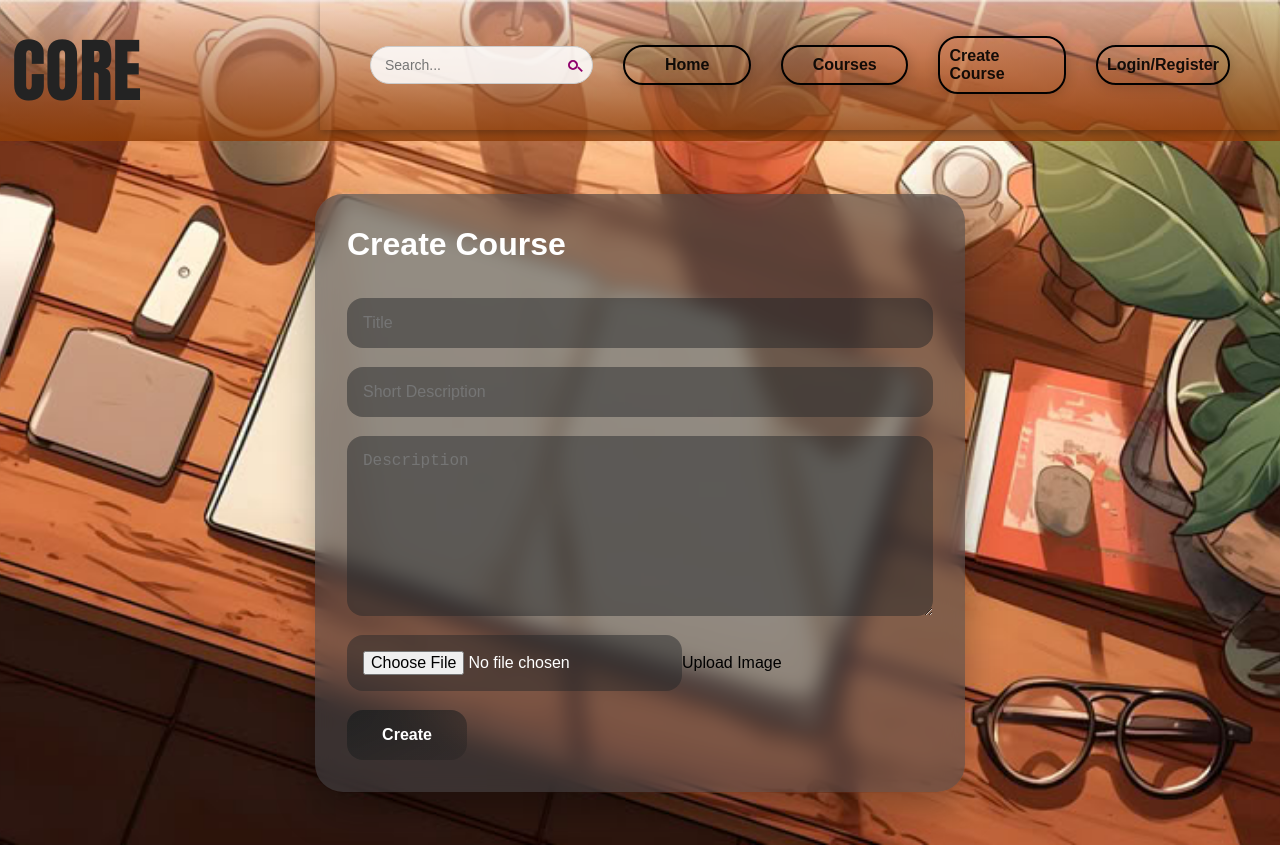
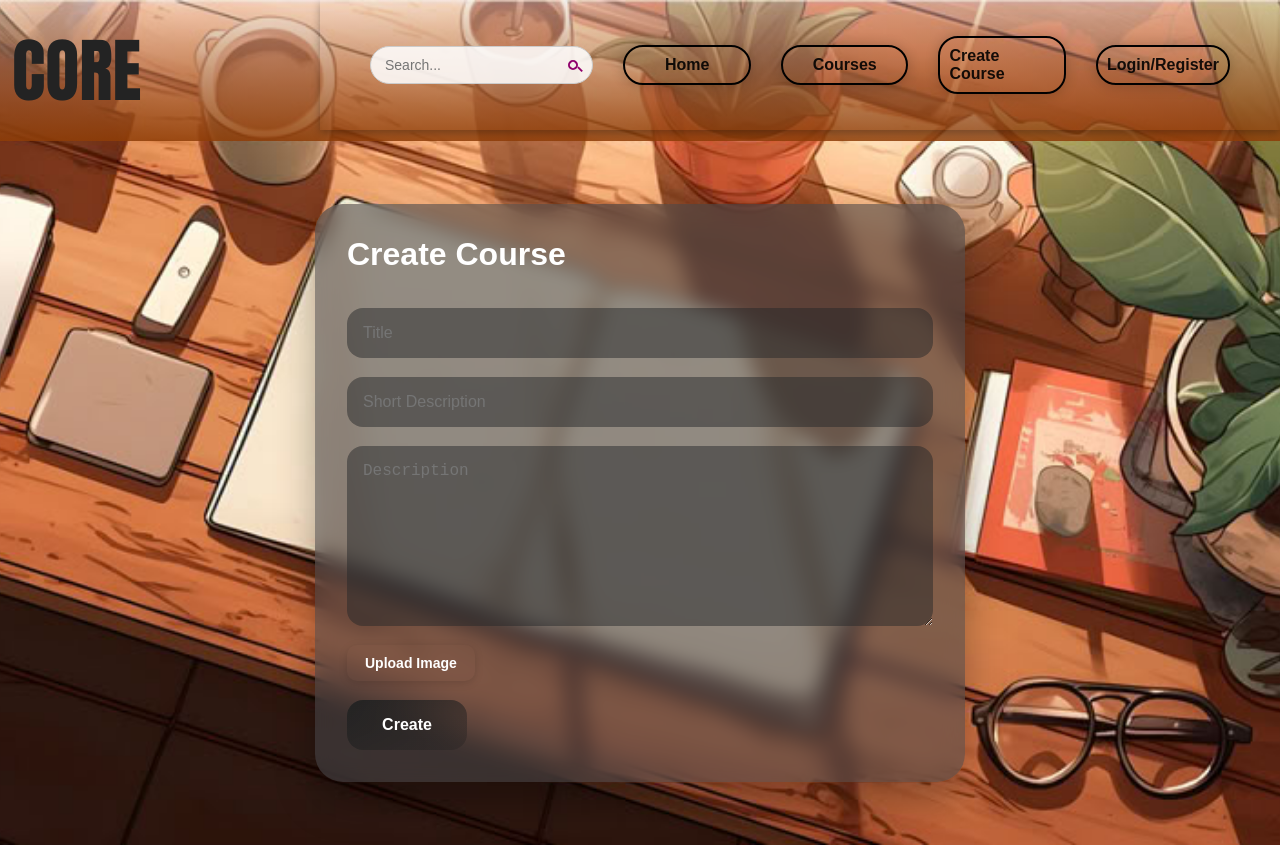
Before and after one commit to 23-kartikey/course-distributor, a React (Vite) app in the folder course-distributor-frontend/: page /create-course in a window 1280 px wide. Built offline with nearby package versions, Linux system fonts and the light colour scheme.

Commit message:
feat: add styles

```diff
--- a/course-distributor-frontend/src/styles/CourseForm.css
+++ b/course-distributor-frontend/src/styles/CourseForm.css
@@ -131,6 +131,44 @@
     transform: translateY(-2px);
 }
 
+.file-upload{
+    display: flex;
+    align-items: center;
+    gap: 12px;
+}
+
+.file-text{
+    padding: 10px 18px;
+    /* background-color: ; */
+    color: rgb(27, 26, 26);
+    border-radius: 10px;
+    font-size: 18px;
+    font-weight: 600;
+    transition: 0.2s;
+}
+
+.file-input{
+    display: none;
+}
+
+.file-label{
+    padding: 10px 18px;
+    /* background-color: ; */
+    color: white;
+    border-radius: 10px;
+    cursor: pointer;
+    font-size: 14px;
+    font-weight: 600;
+    transition: 0.2s;
+    box-shadow: 0 2px 8px rgba(0, 0, 0, 0.15);
+
+}
+
+.file-label:hover{
+
+    transform: translateY(-1px);
+}
+
 .error {
 
     color: #650202;
```
